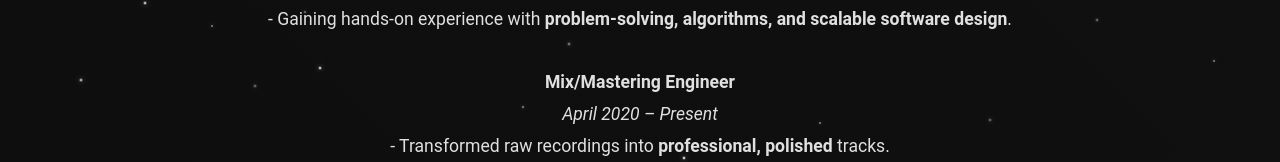
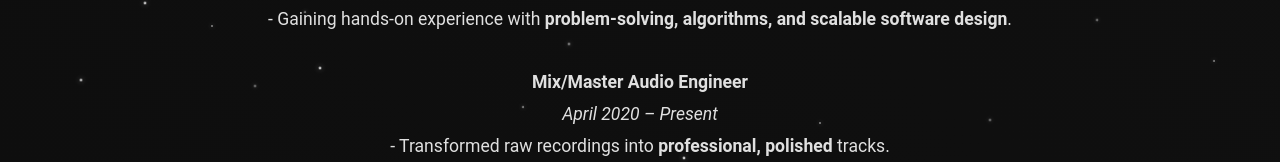
Before and after one commit to nandodecima/portfolio-website, a React (Vite) app: page /experience in a window 1280 px wide. Shown: the part 351-513 px from the top of the page. Built offline with nearby package versions, Linux system fonts and the light colour scheme.

Commit message:
Update Experience.jsx

```diff
--- a/src/components/Experience.jsx
+++ b/src/components/Experience.jsx
@@ -14,7 +14,7 @@ const Experience = () => {
   - Building a <strong>music collaboration platform</strong> as a capstone project—launching soon!<br />
   - Gaining hands-on experience with <strong>problem-solving, algorithms, and scalable software design</strong>.<br />
   <br />
-  <strong>Mix/Mastering Engineer</strong><br />
+  <strong>Mix/Master Audio Engineer</strong><br />
   <em>April 2020 – Present</em><br />
   - Transformed raw recordings into <strong>professional, polished</strong> tracks.<br />
   - Worked with clients to <strong>understand their vision</strong> and exceed expectations.<br />
```
